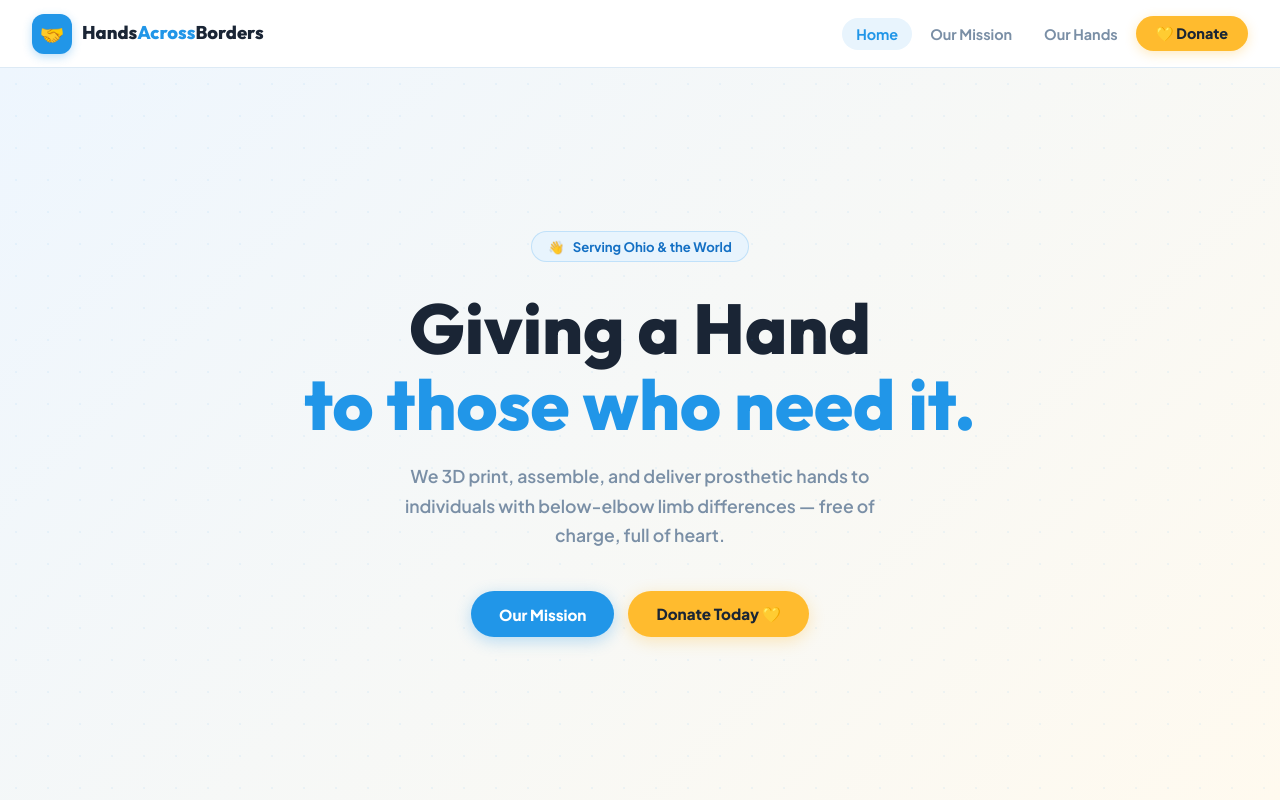
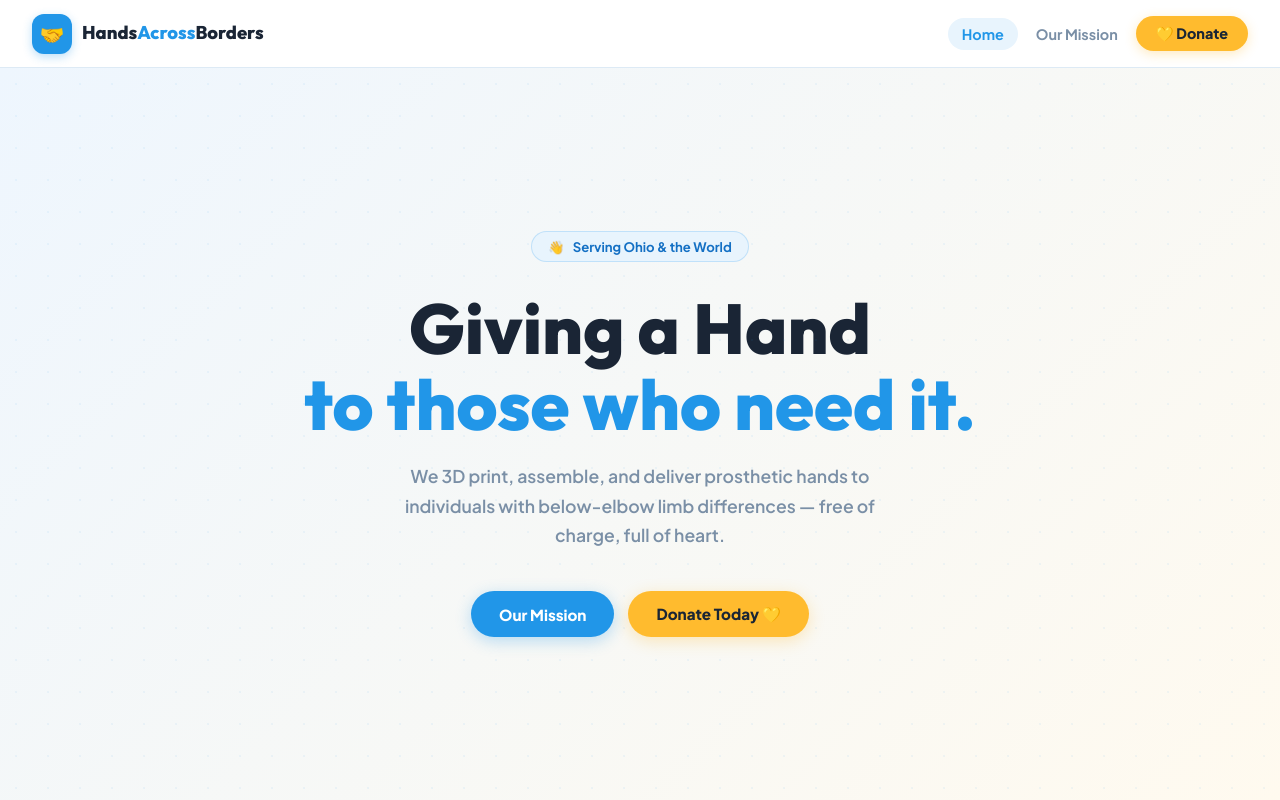
Before and after one commit to Pbhon/hands-across-borders, a website built with Vite: page index.html in a window 1280 px wide. Shown: the top 800 px of the page. Built offline with nearby package versions, Linux system fonts and the light colour scheme.

```diff
--- a/index.html
+++ b/index.html
@@ -18,7 +18,7 @@
   <ul class="nav-links">
     <li><button id="nav-home" class="active" onclick="location.href='index.html'">Home</button></li>
     <li><button id="nav-mission" onclick="location.href='../hands/mission.html'">Our Mission</button></li>
-    <li><button id="nav-gallery" onclick="location.href='../hands/gallery.html'">Our Hands</button></li>
+<!--    <li><button id="nav-gallery" onclick="location.href='../hands/gallery.html'">Our Hands</button></li>-->
     <li><button id="nav-donate" class="nav-donate-btn" onclick="showPage('.')">💛 Donate</button></li>
   </ul>
 </nav>
```
